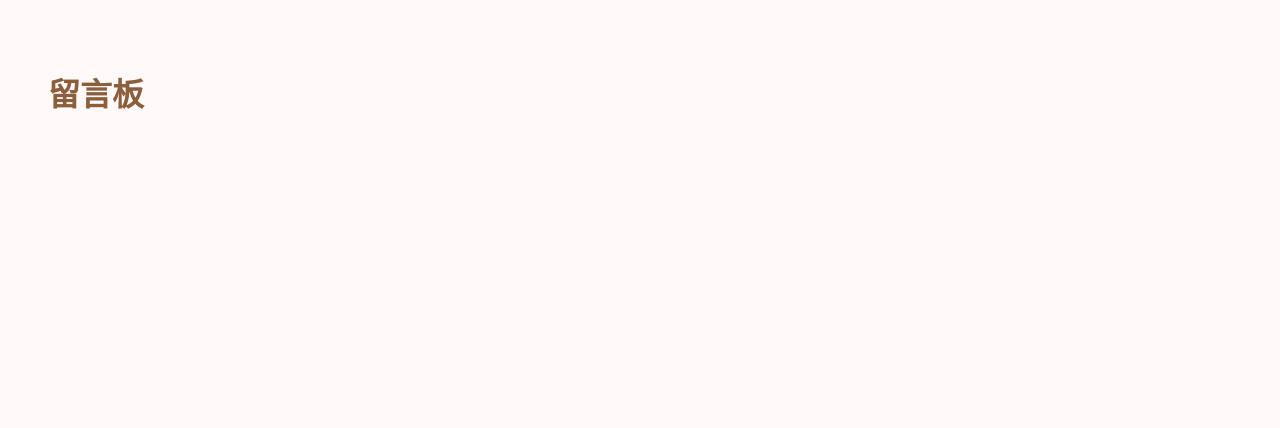
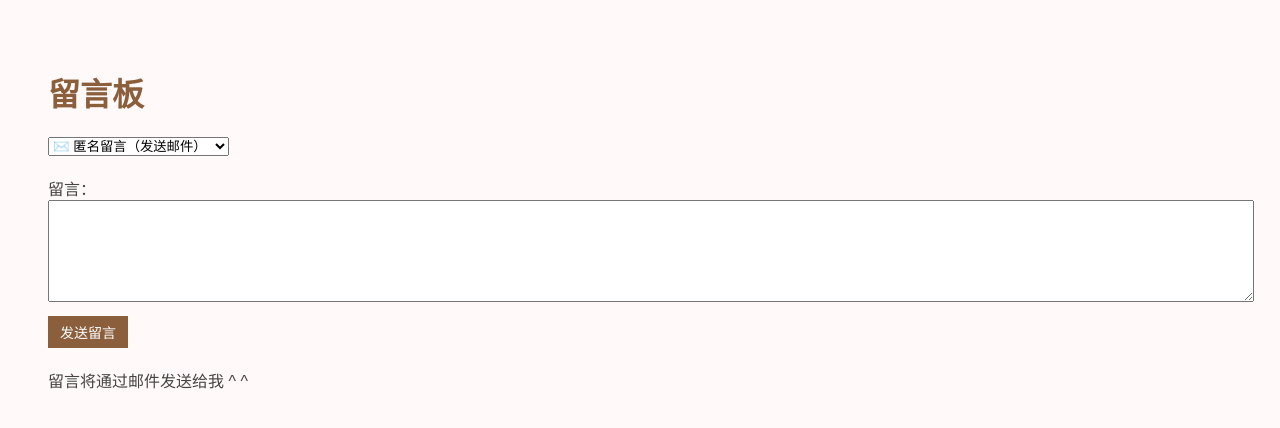
Before and after one commit to psuonci/mywebsite, a plain HTML site: page guestbook.html in a window 1280 px wide. Drawn offline with Linux system fonts and the light colour scheme.

Commit message:
更新了留言模式，GitHub配置还要登录好麻烦

```diff
--- a/guestbook.html
+++ b/guestbook.html
@@ -43,13 +43,40 @@
 </head>
 <body>
   <h1>留言板</h1>
+  <select id="modeSelector" onchange="toggleMode()" style="margin-bottom: 20px;">
+    <option value="form">✉️ 匿名留言（发送邮件）</option>
+    <option value="github">👤 GitHub 留言（需登录）</option>
+  </select>
+
+  <!-- 匿名留言表单 -->
+  <div id="formMode">
+    <form action="https://formspree.io/f/mzzrrdpy" method="POST">
+      <label for="message">留言：</label>
+      <textarea name="message" id="message" required></textarea>
+      <input type="hidden" name="_subject" value="新留言！">
+      <input type="hidden" name="_language" value="zh">
+      <button type="submit">发送留言</button>
+    </form>
+    <p>留言将通过邮件发送给我 ^ ^</p>
+  </div>
+
+  <!-- GitHub Issues 留言 -->
+  <div id="githubMode" style="display: none;">
     <script src="https://utteranc.es/client.js"
       repo="psuonci/mywebsite"
       issue-term="pathname"
-  label="guestbook"
+      label="留言"
       theme="github-light"
       crossorigin="anonymous"
       async>
     </script>
+  </div>
 </body>
+<script>
+  function toggleMode() {
+    const mode = document.getElementById('modeSelector').value;
+    document.getElementById('formMode').style.display = (mode === 'form') ? 'block' : 'none';
+    document.getElementById('githubMode').style.display = (mode === 'github') ? 'block' : 'none';
+  }
+</script>
 </html>
```
Lines whose indentation alone changed are shown as unchanged.
